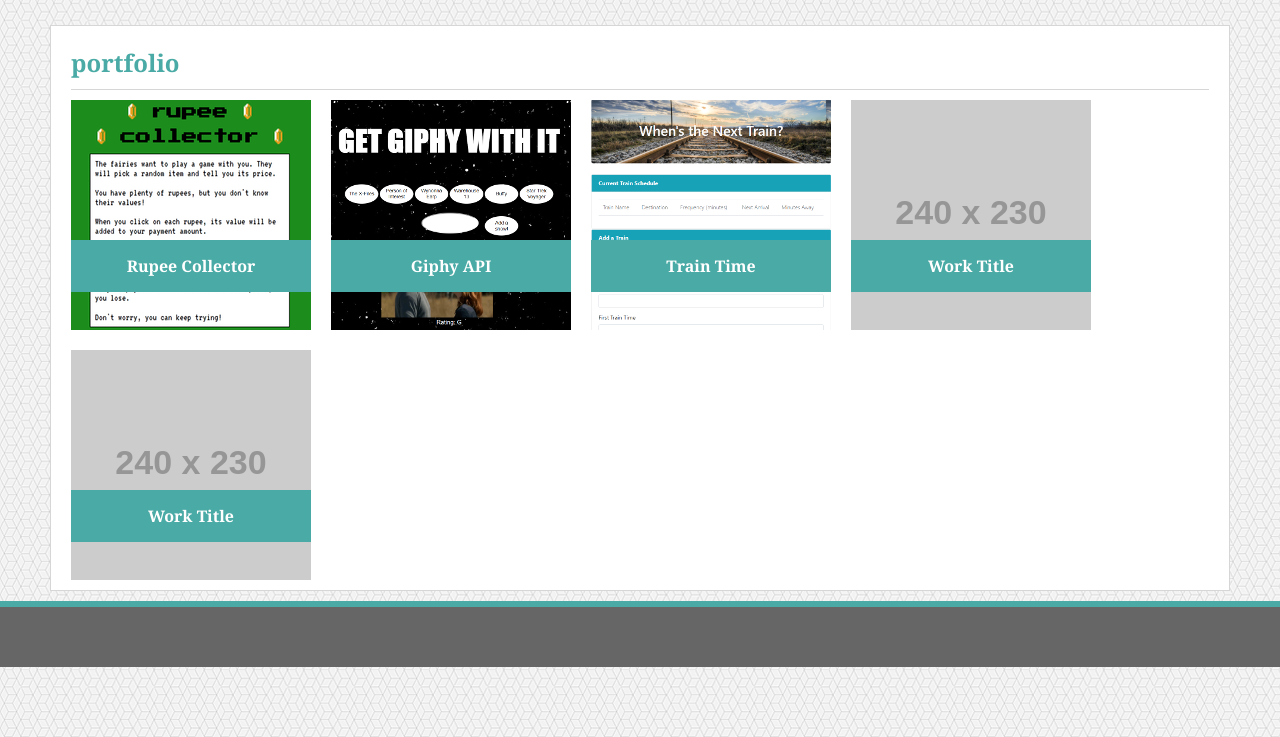
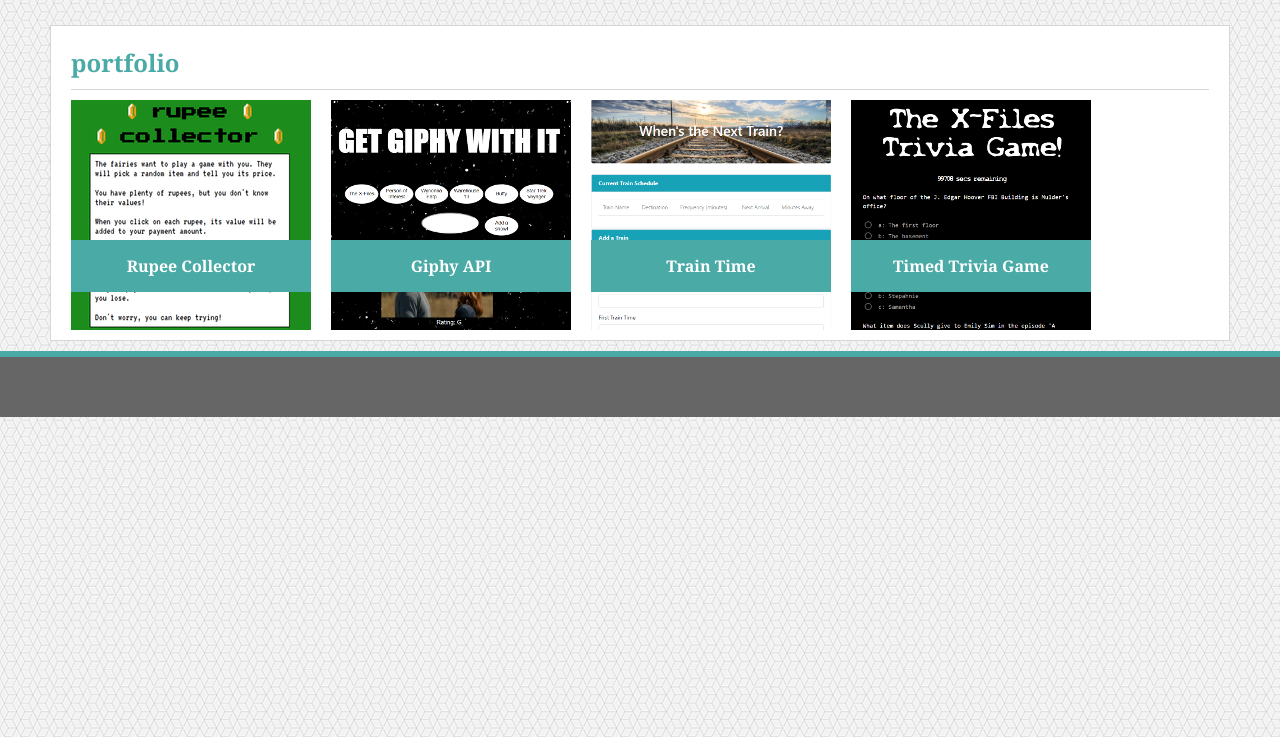
Before and after one commit to enigmatic-agent-scully/Basic-Portfolio, a plain HTML site: page portfolio.html in a window 1280 px wide. Shown: the part 63-800 px from the top of the page. Drawn offline with Linux system fonts and the light colour scheme; placeholder pictures from the web are drawn by us.

Commit message:
updated portfolio

```diff
--- a/assets/css/style.css
+++ b/assets/css/style.css
@@ -98,6 +98,9 @@ p {
 #choochoo {
   background-image: url(../images/traintime.png);
 }
+#x-files {
+  background-image: url(../images/xftrivia.png);
+}
 h3 {
   font-size: 16px;
   text-align: center;
--- a/portfolio.html
+++ b/portfolio.html
@@ -34,11 +34,8 @@
                 <a href="https://enigmatic-agent-scully.github.io/train-time/" class="work" id="choochoo">
                     <h3>Train Time</h3>
                 </a>
-                <a href="#" class="work">
-                    <h3>Work Title</h3>
-                </a>
-                <a href="#" class="work">
-                    <h3>Work Title</h3>
+                <a href="https://enigmatic-agent-scully.github.io/triviagame/" class="work" id="x-files">
+                    <h3>Timed Trivia Game</h3>
                 </a>
 
             </div>
```
Also changed, not shown: assets/images/5017.png (added), assets/images/5022.png (added), assets/images/newbg.jpg (added), assets/images/xftrivia.png (added), 1 other file.
